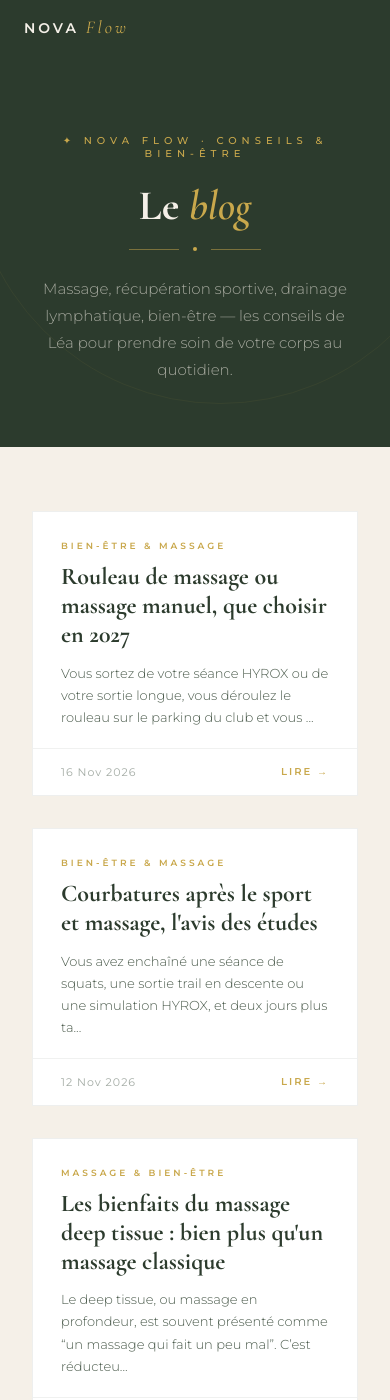
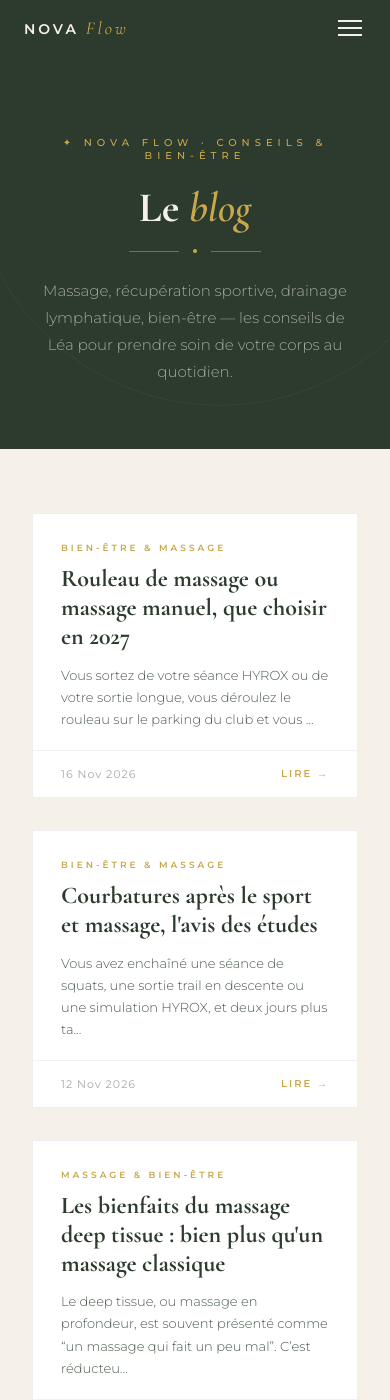
Before and after one commit to Novaflow-massotherapie/novaflow-massotherapie, a Jekyll site: the page built from blog.html, in a window 390 px wide and 1400 px high. Built offline with Jekyll 4.4.1, drawn with Linux system fonts in a browser that asks for light colours.

Commit message:
Update default.html

```diff
--- a/_layouts/default.html
+++ b/_layouts/default.html
@@ -28,9 +28,31 @@
     .footer-links a { color: rgba(245,240,232,0.5); text-decoration: none; font-size: 11px; }
     .footer-links a:hover { color: var(--or); }
 
+    .hamburger {
+      display: none; flex-direction: column; gap: 5px; cursor: pointer;
+      background: none; border: none; padding: 4px;
+    }
+    .hamburger span {
+      display: block; width: 24px; height: 2px;
+      background: var(--creme); transition: all 0.3s;
+    }
+    .hamburger.open span:nth-child(1) { transform: rotate(45deg) translate(5px, 5px); }
+    .hamburger.open span:nth-child(2) { opacity: 0; }
+    .hamburger.open span:nth-child(3) { transform: rotate(-45deg) translate(5px, -5px); }
+
     @media(max-width:768px) {
-      nav { padding: 1rem 1.5rem; }
-      .nav-links { display: none; }
+      nav { padding: 1rem 1.5rem; position: relative; flex-wrap: wrap; }
+      .hamburger { display: flex; }
+      .nav-links {
+        display: none; flex-direction: column; gap: 0;
+        width: 100%; padding: 0.5rem 0 1rem;
+      }
+      .nav-links.open { display: flex; }
+      .nav-links li a {
+        display: block; padding: 0.75rem 0;
+        border-bottom: 1px solid rgba(245,240,232,0.08);
+        font-size: 11px;
+      }
       footer { flex-direction: column; gap: 1rem; text-align: center; }
     }
   </style>
@@ -39,13 +61,16 @@
 
 <nav>
   <a href="/index.html" class="nav-logo">NOVA <span>Flow</span></a>
+  <button class="hamburger" onclick="this.classList.toggle('open');document.querySelector('.nav-links').classList.toggle('open')" aria-label="Menu">
+    <span></span><span></span><span></span>
+  </button>
   <ul class="nav-links">
     <li><a href="/index.html">Accueil</a></li>
     <li><a href="/index.html#prestations">Prestations</a></li>
     <li><a href="/massage-sportif.html">Massage sportif</a></li>
     <li><a href="/drainage-lymphatique.html">Drainage Vodder</a></li>
-    <li><a href="/blog.html">Blog</a></li>
-    <li><a href="/faq.html">FAQ</a></li>
+    <li><a href="/blog">Blog</a></li>
+    <li><a href="/faq">FAQ</a></li>
     <li><a href="/index.html#reservation">Réserver</a></li>
   </ul>
 </nav>
```
